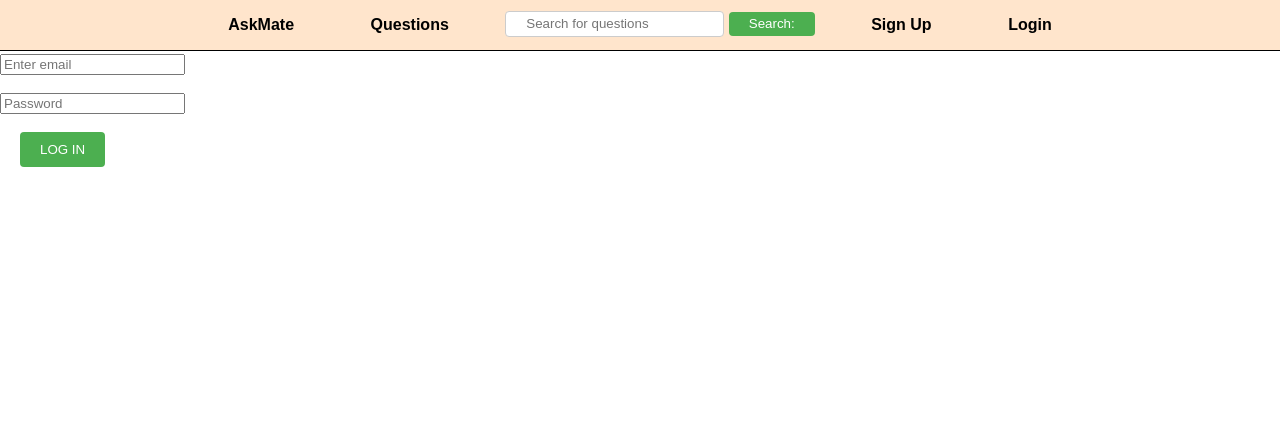
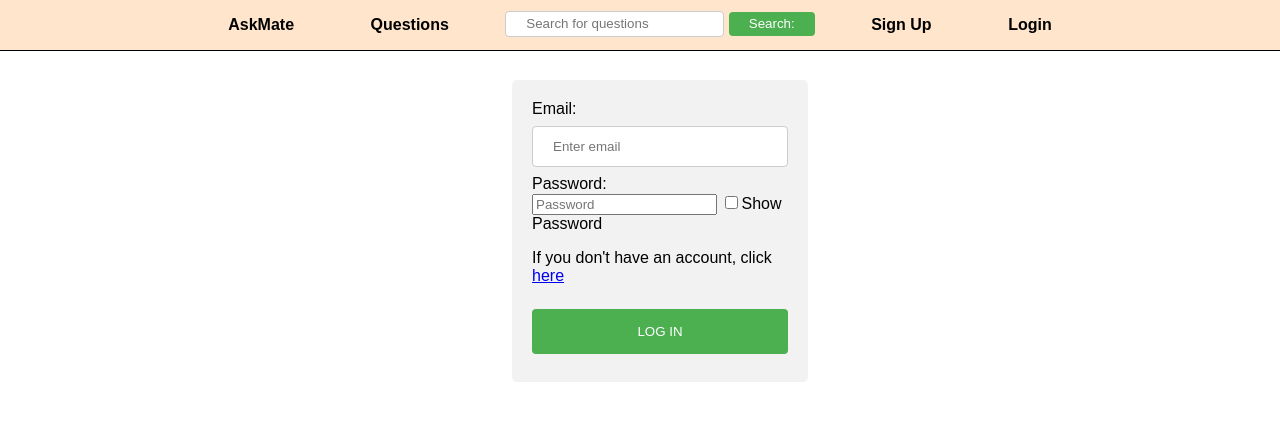
Before and after one commit to CodecoolGlobal/ask-mate-3-python-Cseplonorbert, a Flask app: page /login in a window 1280 px wide. Shown: the top 421 px of the page. Run offline with Flask 2, Linux system fonts and the light colour scheme.

Commit message:
feat: add show user password checkbox

```diff
--- a/templates/login.html
+++ b/templates/login.html
@@ -3,14 +3,27 @@
     Login Page
 {% endblock %}
 {% block content %}
-    <br>
-     <br>
-     <br>
+    <div class="container">
     <form action="{{ url_for('login_page') }}" method="post">
-        <label for="email"></label>
-        <input type="email" name="email" id="email" required placeholder="Enter email"><br><br>
-        <label for="password"></label>
-        <input type="password" name="password" id="password" required placeholder="Password"><br><br>
+        <label for="email">Email:</label>
+        <input type="text" name="email" id="email" required placeholder="Enter email">
+        <label for="password">Password:</label>
+        <input type="password" name="password" id="password" required placeholder="Password">
+        <input type="checkbox" onclick="show_password()">Show Password
+        <p>If you don't have an account, click <a href="/registration">here</a></p>
         <input type="submit" value="LOG IN">
     </form>
+    </div>
+
+    <script>
+        function show_password() {
+            var x = document.getElementById("password");
+            if (x.type === "password") {
+                x.type = "text";
+            } else {
+                x.type = "password";
+            }
+        }
+    </script>
+
 {% endblock %}
```
